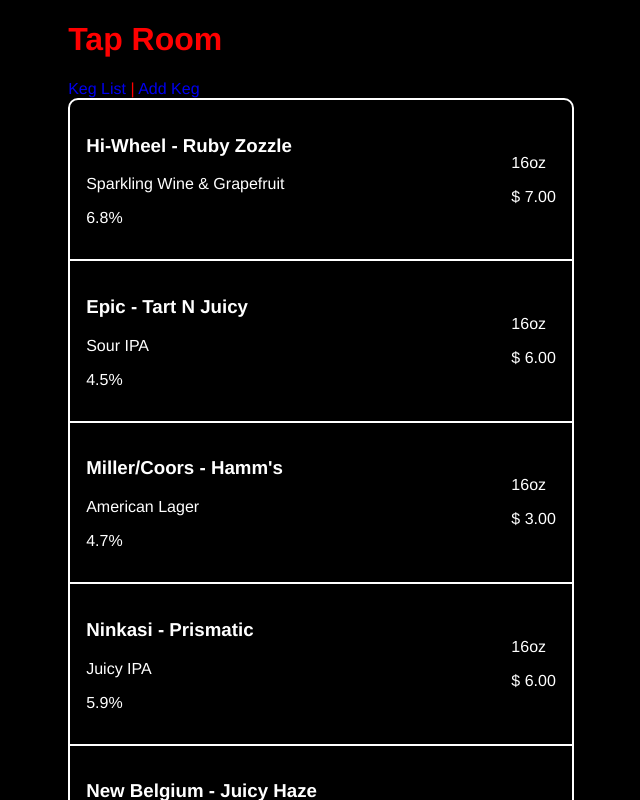
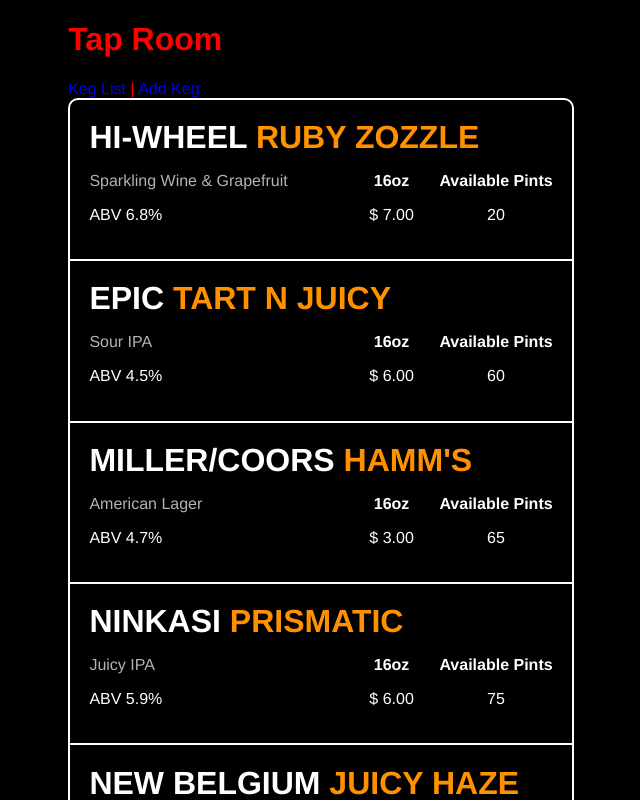
Before and after one commit to brenderbee/tap-room-react, a React app: page /#/ in a window 1280 px wide. Shown: the top 800 px of the page, without its empty margins (319-959 px from the left). Built offline with nearby package versions, Linux system fonts and the light colour scheme.

Commit message:
Finish styling each keg with strong tags, color, and structure.

```diff
--- a/src/components/Keg.jsx
+++ b/src/components/Keg.jsx
@@ -5,14 +5,24 @@
   return (
     <div className="keg">
       <div className="keg-content">
-        <div className="content-left">
-          <h3>{props.brewer} - {props.name}</h3>
-          <p>{props.description}</p>
-          <p>{props.abv}</p>
+        <div className="title">
+          <h3>{props.brewer} <span>{props.name}</span></h3>
         </div>
-        <div className="content-right">
-          <p>16oz</p>
-          <p>$ {props.price.toFixed(2)}</p>
+        <div className="main-content">
+          <div className="content-left">
+            <p className="desc">{props.description}</p>
+            <p>ABV {props.abv}</p>
+          </div>
+          <div className="content-right">
+            <div>
+              <p><strong>16oz</strong></p>
+              <p>$ {props.price.toFixed(2)}</p>
+            </div>
+            <div>
+              <p><strong>Available Pints</strong></p>
+              <p>{props.remaining}</p>
+            </div>
+          </div>
         </div>
       </div>
       <style jsx>
@@ -21,11 +31,43 @@
             border-bottom: 2px solid white;
           }
 
+          .keg:last-child {
+            border-bottom: none;
+          }
+
           .keg-content {
             display: flex;
+            flex-direction: column;
+            padding: 1.2rem;
+          }
+
+          .keg-content h3 {
+            font-size: 2rem;
+            margin: 0;
+            text-transform: uppercase;
+          }
+
+          .keg-content span {
+            color: #ff9100;
+          }
+
+          .main-content {
+            display: flex;
             justify-content: space-between;
-            align-items: center;
-            padding: 1rem;
+            align-items: flex-start;
+          }
+
+          .desc {
+          color: #b3b3b3;
+          }
+
+          .content-right {
+            display: flex;
+            text-align: center;
+          }
+
+          .content-right div {
+            margin-left: 1.6rem;
           }
           `}
       </style>
```
